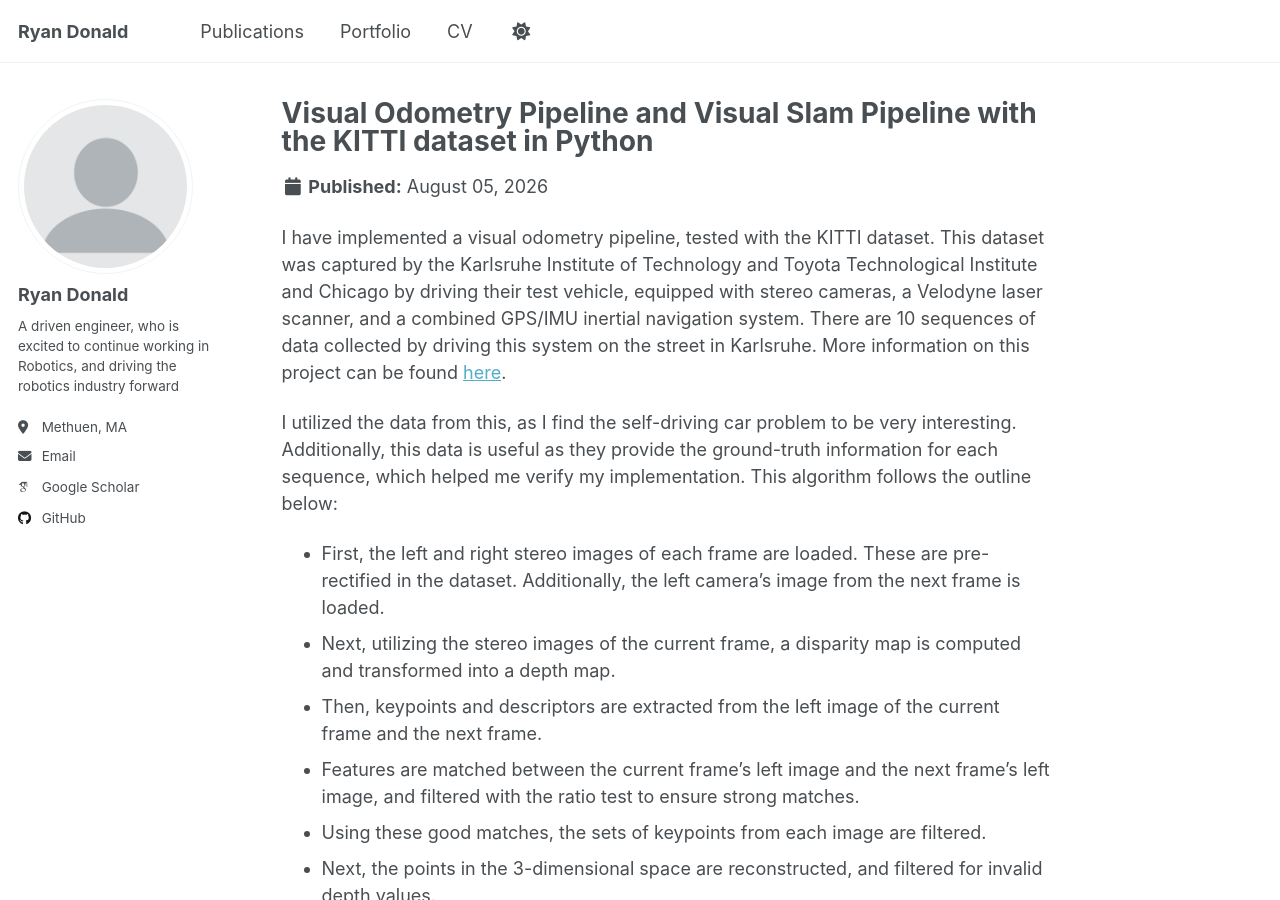
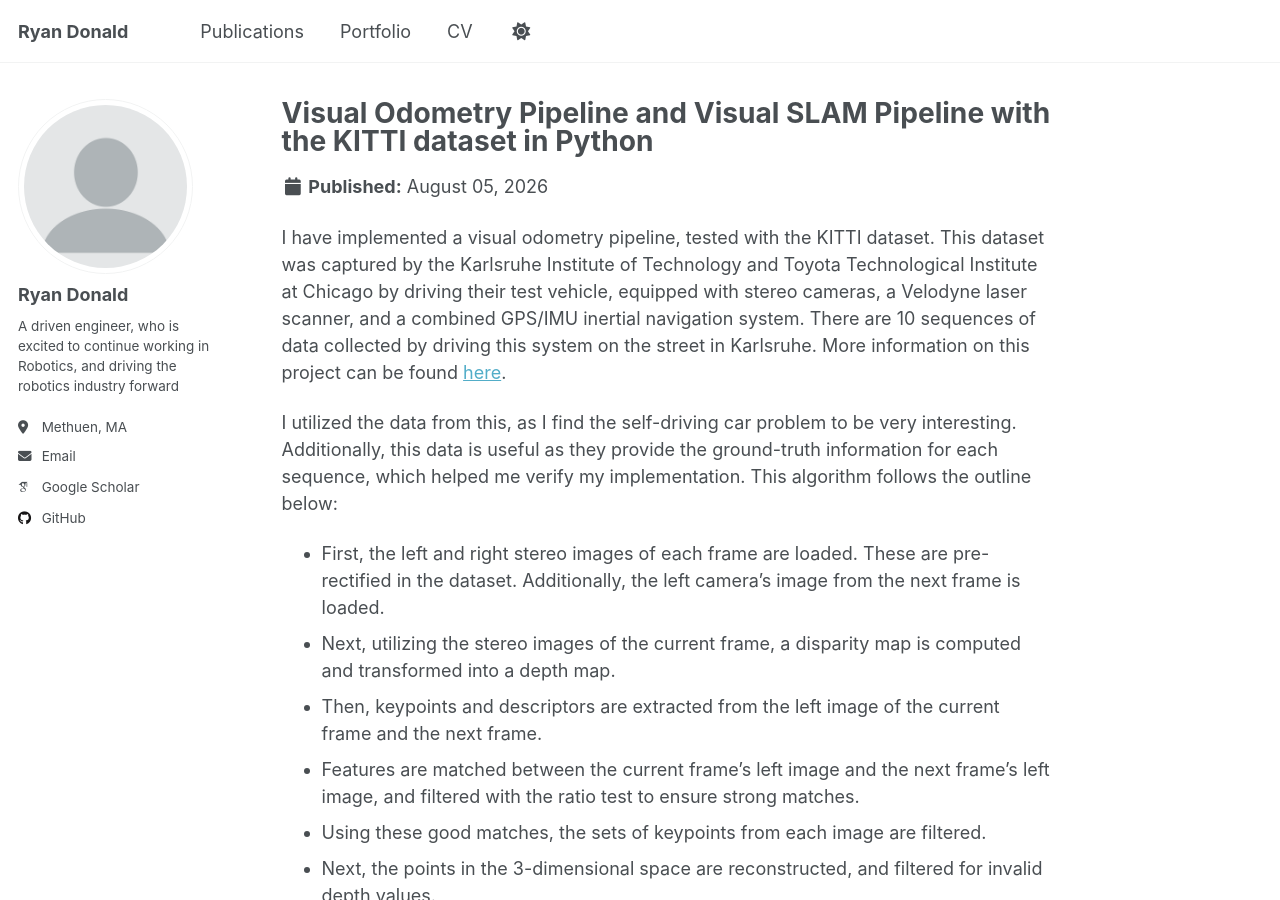
Before and after one commit to ryan-donald/ryan-donald.github.io, a Jekyll site: the page built from _portfolio/3-SLAM.md, in a window 1280 px wide and 900 px high. Built offline with Jekyll 4.4.1, drawn with Linux system fonts in a browser that asks for light colours; some web fonts are replaced; a script that is not in the unit is left out.

Commit message:
added benchmark data, fixed various typos/links, moved from svg to png, and gif to mp4 to reduce the size of each page. I also had issues with svg on safari before.

```diff
--- a/_portfolio/3-SLAM.md
+++ b/_portfolio/3-SLAM.md
@@ -1,9 +1,9 @@
 ---
-title: "Visual Odometry Pipeline and Visual Slam Pipeline with the KITTI dataset in Python"
-excerpt: "Visual odometry pipeline, and a visual SLAM pipeline. Both tested with the KITTI dataset <br><img src='/images/kitti_05_ground_truth_vs_estimated_2d.svg' onerror this.src='/images/kitti_05_ground_truth_vs_estimated_2d.png' width='49%'><img src='/images/kitti_07_slam_2d.svg' onerror this.src='/images/kitti_07_slam_2d.png' width='49%'>"
+title: "Visual Odometry Pipeline and Visual SLAM Pipeline with the KITTI dataset in Python"
+excerpt: "Visual odometry pipeline, and a visual SLAM pipeline. Both tested with the KITTI dataset <br><img src='/images/kitti_05_ground_truth_vs_estimated_2d.svg' width='49%'><img src='/images/kitti_07_slam_2d.svg' width='49%'>"
 collection: portfolio
 ---
-I have implemented a visual odometry pipeline, tested with the KITTI dataset. This dataset was captured by the Karlsruhe Institute of Technology and Toyota Technological Institute and Chicago by driving their test vehicle, equipped with stereo cameras, a Velodyne laser scanner, and a combined GPS/IMU inertial navigation system. There are 10 sequences of data collected by driving this system on the street in Karlsruhe. More information on this project can be found [here](https://www.cvlibs.net/datasets/kitti/index.php).
+I have implemented a visual odometry pipeline, tested with the KITTI dataset. This dataset was captured by the Karlsruhe Institute of Technology and Toyota Technological Institute at Chicago by driving their test vehicle, equipped with stereo cameras, a Velodyne laser scanner, and a combined GPS/IMU inertial navigation system. There are 10 sequences of data collected by driving this system on the street in Karlsruhe. More information on this project can be found [here](https://www.cvlibs.net/datasets/kitti/index.php).
 
 I utilized the data from this, as I find the self-driving car problem to be very interesting. Additionally, this data is useful as they provide the ground-truth information for each sequence, which helped me verify my implementation. This algorithm follows the outline below:
 - First, the left and right stereo images of each frame are loaded. These are pre-rectified in the dataset. Additionally, the left camera's image from the next frame is loaded.
@@ -34,12 +34,12 @@
 
 Below, estimated trajectories for three of the sequences can be seen from the visual odometry only pipeline. The top-down image is shown, as this shows how well the implementation can track the path of the vehicle on a map.
 
-<img src='/images/kitti_05_ground_truth_vs_estimated_2d.svg' onerror this.src='/images/kitti_05_ground_truth_vs_estimated_2d.png'>
-<img src='/images/kitti_07_ground_truth_vs_estimated_2d.svg' onerror this.src='/images/kitti_07_ground_truth_vs_estimated_2d.png'>
-<img src='/images/kitti_08_ground_truth_vs_estimated_2d.svg' onerror this.src='/images/kitti_08_ground_truth_vs_estimated_2d.png'>
+<img src='/images/kitti_05_ground_truth_vs_estimated_2d.svg' onerror="this.src='/images/kitti_05_ground_truth_vs_estimated_2d.png'">
+<img src='/images/kitti_07_ground_truth_vs_estimated_2d.svg' onerror="this.src='/images/kitti_07_ground_truth_vs_estimated_2d.png'">
+<img src='/images/kitti_08_ground_truth_vs_estimated_2d.svg' onerror="this.src='/images/kitti_08_ground_truth_vs_estimated_2d.png'">
 
 Next, I showcase the estimated trajectories for three sequences from the SLAM pipeline, again with a top-down image shown.
 
-<img src='/images/kitti_02_slam_2d.svg' onerror this.src='/images/kitti_02_slam_2d.png'>
-<img src='/images/kitti_05_slam_2d.svg' onerror this.src='/images/kitti_05_slam_2d.png'>
-<img src='/images/kitti_07_slam_2d.svg' onerror this.src='/images/kitti_07_slam_2d.png'>
+<img src='/images/kitti_02_slam_2d.svg' onerror="this.src='/images/kitti_02_slam_2d.png'">
+<img src='/images/kitti_05_slam_2d.svg' onerror="this.src='/images/kitti_05_slam_2d.png'">
+<img src='/images/kitti_07_slam_2d.svg' onerror="this.src='/images/kitti_07_slam_2d.png'">
```
Also changed, not shown: _portfolio/1-PPO_Sim2Real.md (+25 -3 lines), _portfolio/1.1-PPO_IsaacLab.md (+59 -7 lines), _portfolio/2-PokerBot.md (+1 -1 lines), _portfolio/4-RRT_star_dynamics.md (+3 -3 lines), _portfolio/9-ReinforcementLearning.md (+3 -3 lines), images/benchmark_ant_reward_vs_time.png (added), images/benchmark_cartpole_reward_vs_time.png (added), images/benchmark_reach_reward_vs_time.png (added), images/isaac_drawer_thumb.png (added), 5 other files.
